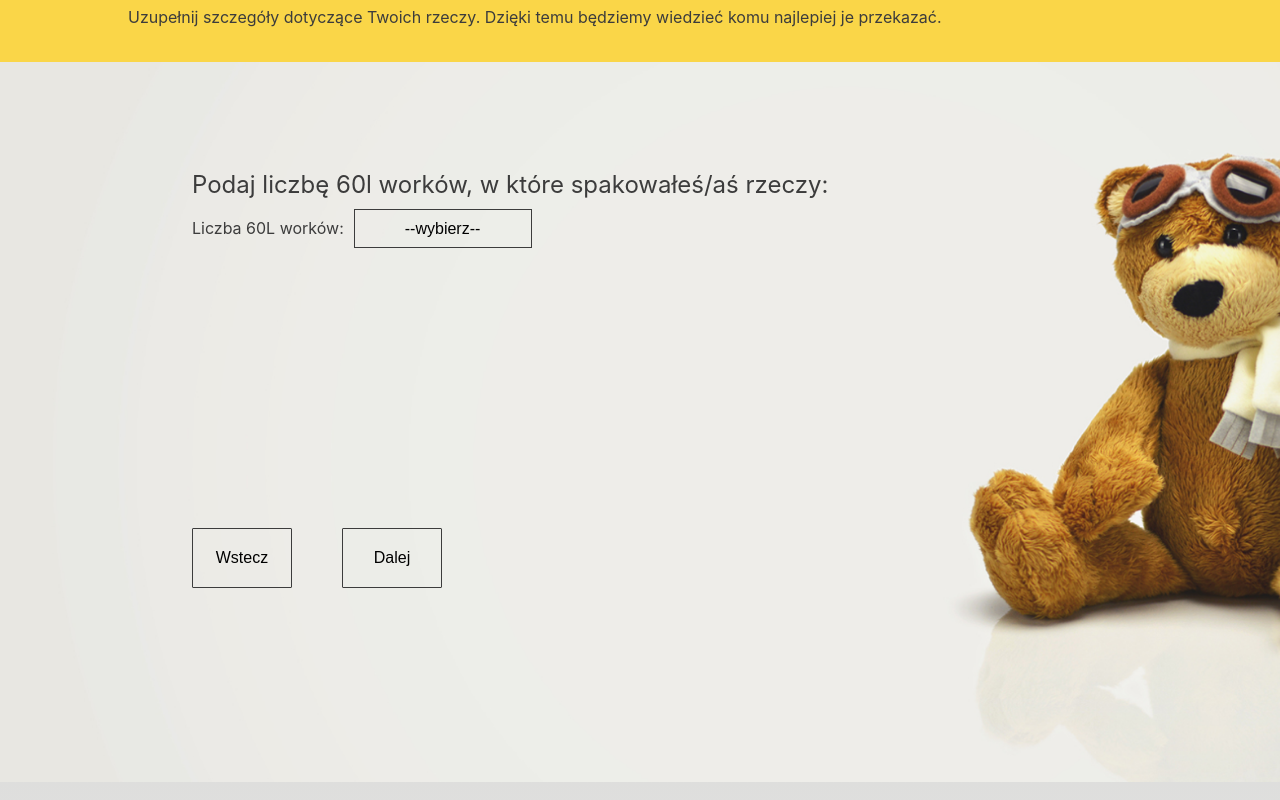
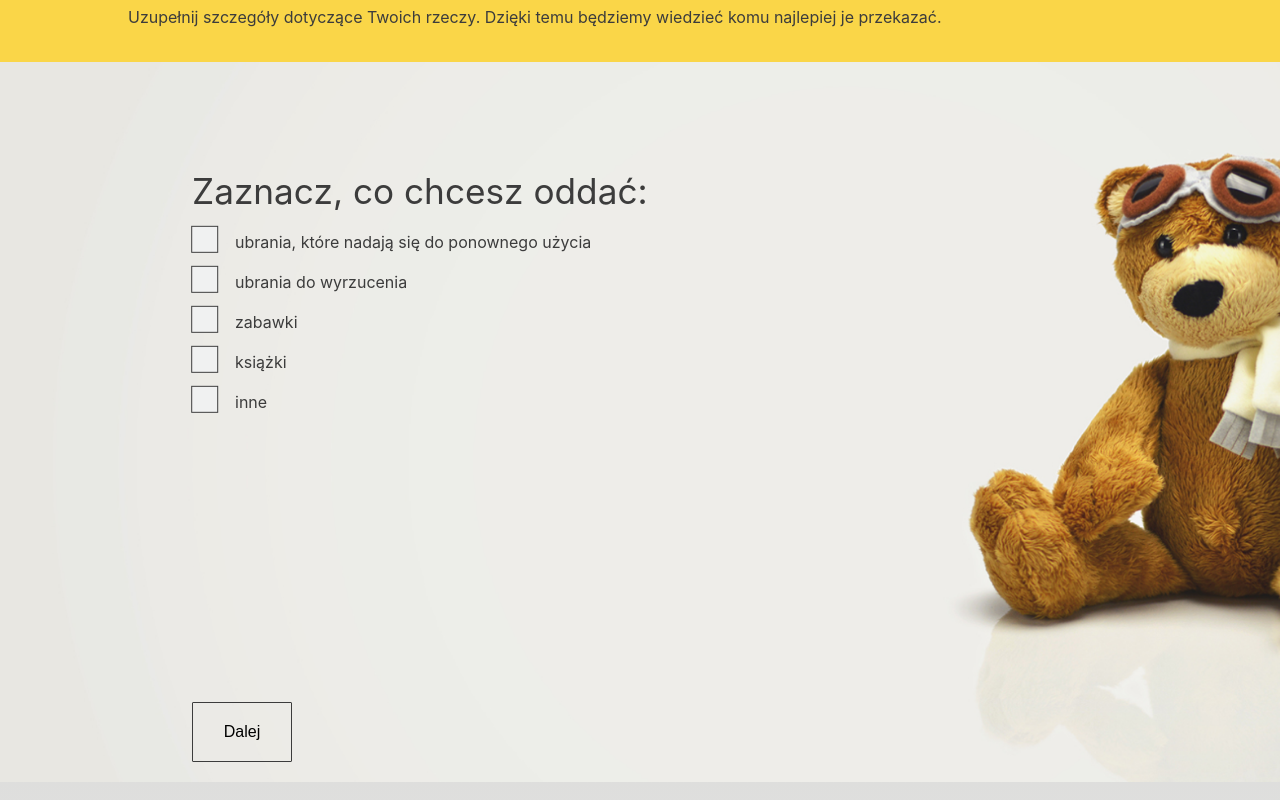
Before and after one commit to cieniavska/Oddaj_rzeczy, a React (Create React App) app: page /#/giveAwayForm in a window 1280 px wide. Shown: the part 712-1512 px from the top of the page. Built offline with nearby package versions, Linux system fonts and the light colour scheme; grey boxes are pictures that could not be loaded.

Commit message:
checkbox work

```diff
--- a/src/components/GiveAwayForm.js
+++ b/src/components/GiveAwayForm.js
@@ -1,4 +1,4 @@
-import React from "react";
+import React, {Component} from "react";
 import LoginPanel from './../components/Home/LoginPanel';
 import Navigation from './../components/Home/Navigation';
 import GiveAwayHero from "./GiveAwayForm/GiveAwayHero";
@@ -9,12 +9,34 @@ import GiveAwayStepsSecond from './../components/GiveAwayForm/GiveAwaySecond';
 import GiveAwayThankYou from './../components/GiveAwayForm/GiveAwayThankYou';
 
 
-
 import importantMessages from './../data/importantMessages';
 import Contact from './Contact';
 import Footer from './Footer';
 
-function GiveAwayForm() {
+class GiveAwayForm extends Component {
+
+    state = {
+        pageDisplayed: 1
+    }
+
+    render() {
+
+        let importantMessage;
+        let displayedStep;
+        if (this.state.pageDisplayed === 1) {
+            importantMessage = importantMessages.messages[0].first;
+            displayedStep = <GiveAwayStepsFirst/>
+        } else if (this.state.pageDisplayed === 2) {
+            importantMessage = importantMessages.messages[0].second;
+            displayedStep = <GiveAwayStepsSecond/>
+        } else if (this.state.pageDisplayed === 3) {
+            importantMessage = importantMessages.messages[0].third;
+        } else if (this.state.pageDisplayed === 4) {
+            importantMessage = importantMessages.messages[0].fourth
+        } else if (this.state.pageDisplayed === 5) {
+            displayedStep = <GiveAwayThankYou/>
+        }
+
         return (
             <>
                 <div name="giveAwayForm" className="container">
@@ -22,14 +44,15 @@ function GiveAwayForm() {
                     <Navigation/>
                     <GiveAwayHero/>
                 </div>
-            <ImportantMsg title={"Ważne!"} text={importantMessages.messages[0].first}/>
+                <ImportantMsg title={"Ważne!"} text={importantMessage}/>
                 <GiveAwaySteps>
-                <GiveAwayStepsSecond/>
+                    {displayedStep}
                 </GiveAwaySteps>
                 <Contact/>
                 <Footer/>
             </>
         )
     }
+}
 
 export default GiveAwayForm;
--- a/src/components/GiveAwayForm/GiveAwayFirst.js
+++ b/src/components/GiveAwayForm/GiveAwayFirst.js
@@ -4,28 +4,56 @@ import React,{Component} from "react";
 
 class GiveAwayStepsFirst extends Component {
 
+    constructor(props) {
+        super(props);
+        this.state = {
+            reusableClothes: false,
+            nonReusableClothes: false,
+            toys: false,
+            books: false,
+            other: false,
+            allItems: []
+        };
+
+        this.handleInputChange = this.handleInputChange.bind(this);
+      }
+
+
+    handleInputChange(event) {
+
+        const target = event.target;
+        const value = target.type === "checkbox" ? target.checked : target.value;
+        const name = target.name;
+
+        this.setState({
+          [name]: value
+        });
+
+        this.state.allItems.push(name);
+      }
+
     render(){
     return (
     <div className="giveAwayStepsFirst flex">
         <span>Zaznacz, co chcesz oddać:</span>
         <form>
-            <label><input type="checkbox" name="reusable-clothes" />
+            <label><input type="checkbox" checked={this.state.reusableClothes} id="reusableClothes" name="reusableClothes" onChange={this.handleInputChange}/>
             ubrania, które nadają się do ponownego użycia
             </label>
             <label>
-                <input type="checkbox" name="non-reusable-clothes" />
+                <input type="checkbox" checked={this.state.nonReusableClothes} id="nonReusableClothes" name="nonReusableClothes" onChange={this.handleInputChange} />
                 ubrania do wyrzucenia
             </label>
             <label>
-                <input type="checkbox" name="toys" />
+                <input type="checkbox" checked={this.state.toys} id="toys" name="toys" onChange={this.handleInputChange} />
                 zabawki
             </label>
             <label>
-                <input type="checkbox" name="books" />
+                <input type="checkbox" checked={this.state.books} id="books" name="books" onChange={this.handleInputChange}/>
                 książki
             </label>
             <label>
-                <input type="checkbox" name="other" />
+                <input type="checkbox" checked={this.state.other} id="other" name="other" onChange={this.handleInputChange}/>
                 inne
             </label>
                 <button className="next__button">Dalej</button>
--- a/src/scss/components/_giveAwaySteps.scss
+++ b/src/scss/components/_giveAwaySteps.scss
@@ -13,3 +13,79 @@
         left: 15%;
     }
 }
+
+.giveAwayStepsFirst {
+    flex-direction: column;
+    span {
+        font-size: 2.2rem;
+        margin-bottom: 10px;
+    }
+    label{
+        display: block;
+        padding: 10px;
+        input {
+            font-weight: lighter;
+            margin-right: 20px;
+            position: relative;
+            z-index: 0;
+            &:after {
+                content: '';
+                position: absolute;
+                display: block;
+                height: 25px;
+                width: 25px;
+                border: .75px solid $text;
+                background-color: $bg;
+                z-index: 1;
+                transform: translate(-40%, -34%);
+            }
+            &:checked:after {
+                transition: .2s;
+                background-color: $hover;
+            }
+        }
+    }
+}
+
+.next__button {
+    margin-right: 50px;
+    margin-top: 280px;
+    border: none;
+    border: .7px solid $text;
+    font-size: 1rem;
+    background-color: transparent;
+    width: 100px;
+    height: 60px;
+    border-radius: 1px;
+    &:hover {
+        transition: .2s;
+        color: $hover;
+    }
+}
+
+
+.giveAwayStepsSecond {
+    flex-direction: column;
+    &__title {
+        font-size: 1.5rem;
+        margin-bottom: 10px;
+    }
+    span {
+        margin-right: 10px;
+    }
+}
+
+select {
+    font-size: 1rem;
+    -webkit-appearance: none;
+    padding: 10px 50px;
+    border: 1px solid $text;
+    background-color: transparent;
+    text-align: left;
+}
+
+.giveAwayThankYou {
+    margin-right: 300px;
+    width: 600px;
+    height: 300px;
+}
--- a/src/scss/components/_giveAwayStepsFirst.scss
+++ /dev/null
@@ -1,48 +0,0 @@
-.giveAwayStepsFirst {
-    flex-direction: column;
-    span {
-        font-size: 2.2rem;
-        margin-bottom: 10px;
-    }
-    label{
-        display: block;
-        padding: 10px;
-        input {
-            font-weight: lighter;
-            margin-right: 20px;
-            position: relative;
-            z-index: 0;
-            &:after {
-                content: '';
-                position: absolute;
-                display: block;
-                height: 25px;
-                width: 25px;
-                border: .75px solid $text;
-                background-color: $bg;
-                z-index: 1;
-                transform: translate(-40%, -34%);
-            }
-            &:checked:after {
-                transition: .2s;
-                background-color: $hover;
-            }
-        }
-    }
-}
-
-.next__button {
-    margin-right: 50px;
-    margin-top: 280px;
-    border: none;
-    border: .7px solid $text;
-    font-size: 1rem;
-    background-color: transparent;
-    width: 100px;
-    height: 60px;
-    border-radius: 1px;
-    &:hover {
-        transition: .2s;
-        color: $hover;
-    }
-}
--- a/src/scss/components/_giveAwayStepsSecond.scss
+++ /dev/null
@@ -1,19 +0,0 @@
-.giveAwayStepsSecond {
-    flex-direction: column;
-    &__title {
-        font-size: 1.5rem;
-        margin-bottom: 10px;
-    }
-    span {
-        margin-right: 10px;
-    }
-}
-
-select {
-    font-size: 1rem;
-    -webkit-appearance: none;
-    padding: 10px 50px;
-    border: 1px solid $text;
-    background-color: transparent;
-    text-align: left;
-}
--- a/src/scss/components/_giveAwayThankYou.scss
+++ /dev/null
@@ -1,5 +0,0 @@
-.giveAwayThankYou {
-    margin-right: 300px;
-    width: 600px;
-    height: 300px;
-}
--- a/src/scss/main.scss
+++ b/src/scss/main.scss
@@ -14,10 +14,6 @@
 @import './components/giveAwayBtn';
 @import './components/importantMsg';
 @import './components/giveAwaySteps';
-@import './components/giveAwayStepsFirst';
-@import './components/giveAwayStepsSecond';
-@import './components/giveAwayThankYou';
-
 
 @import './components/form';
 @import './components/loginRegisterBtns';
```
Lines whose indentation alone changed are shown as unchanged.
